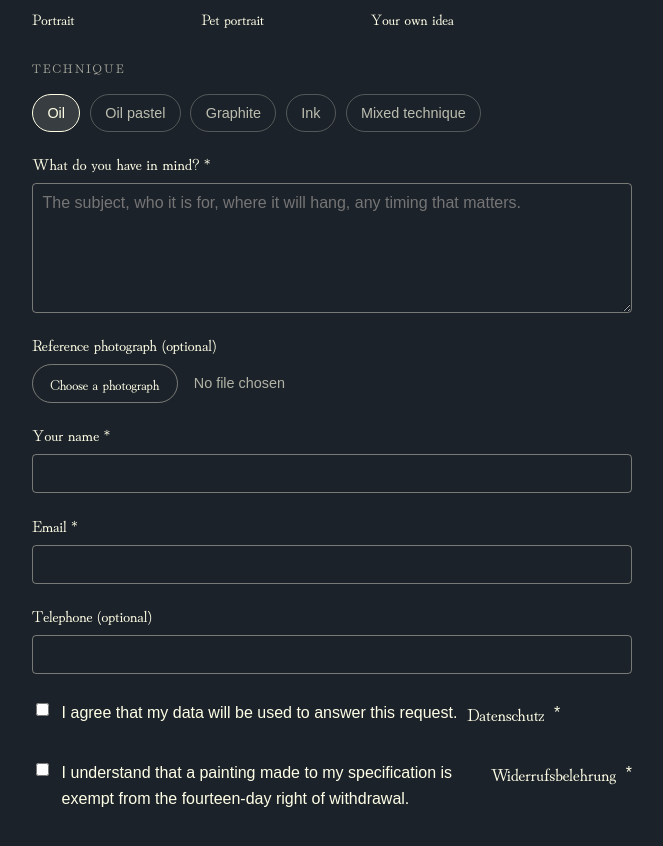
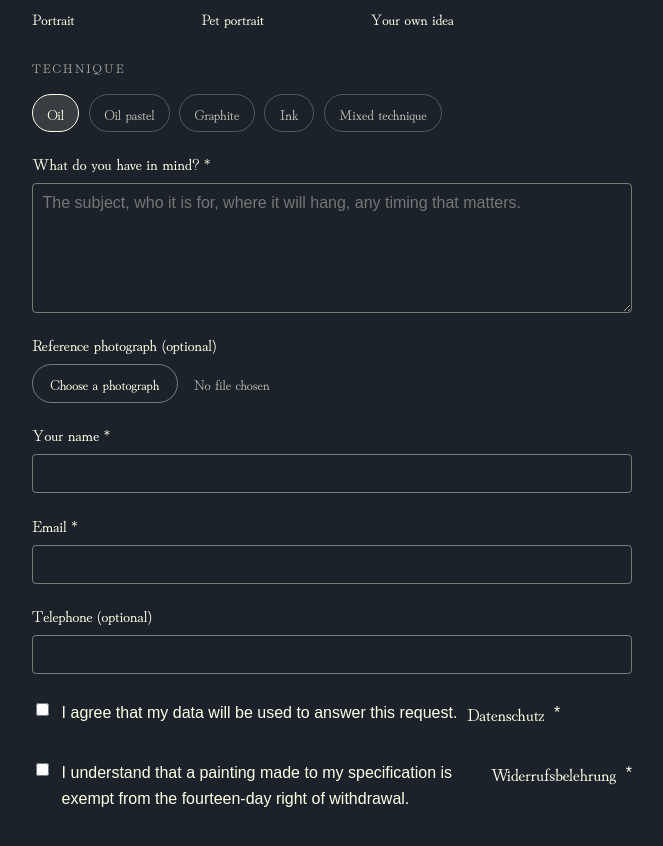
Before and after one commit to bonoboboi/elena-site, an Eleventy site: page src/order.njk in a window 1280 px wide. Shown: the part 1036-1882 px from the top of the page, without its empty margins (308-971 px from the left). Built offline with nearby package versions, Linux system fonts and the light colour scheme; Eleventy itself is replaced by a stand-in of ours; files that its build step writes are made by us from their sources; a web font is replaced by a local one.

Commit message:
Set the technique pills in Hina Mincho
They were the only control on the page still in Roboto -- the size
dimensions, subject labels and file button were all already in the
serif. Prose and anything typed into the form stay sans.

Co-Authored-By: Claude Opus 5 <noreply@anthropic.com>
Claude-Session: https://claude.ai/code/session_01SSzVJ24AdL4dmCG8rKUuww

```diff
--- a/src/style.css
+++ b/src/style.css
@@ -578,7 +578,6 @@ a.button:hover {
 .order label.technique {
   margin: 0;
   cursor: pointer;
-  font-family: inherit;
 }
 .technique input {
   position: absolute;
@@ -624,7 +623,6 @@ a.button:hover {
 .order label.technique {
   margin: 0;
   cursor: pointer;
-  font-family: inherit;
 }
 .technique input {
   position: absolute;
@@ -812,6 +810,7 @@ a.button:hover {
   outline-offset: 2px;
 }
 .file-name {
+  font-family: "Hina Mincho", serif;
   font-size: 0.9em;
   opacity: 0.65;
 }
```
